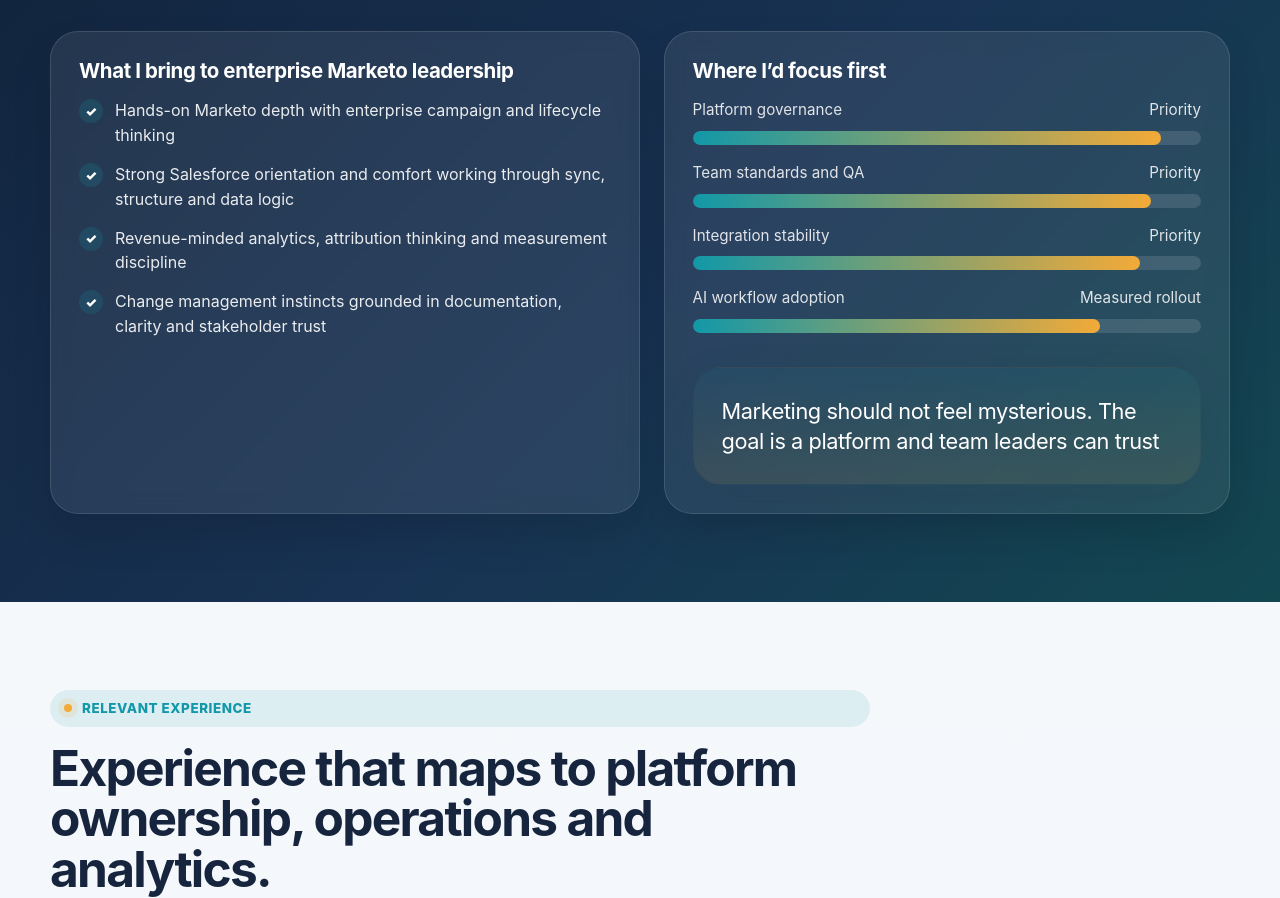
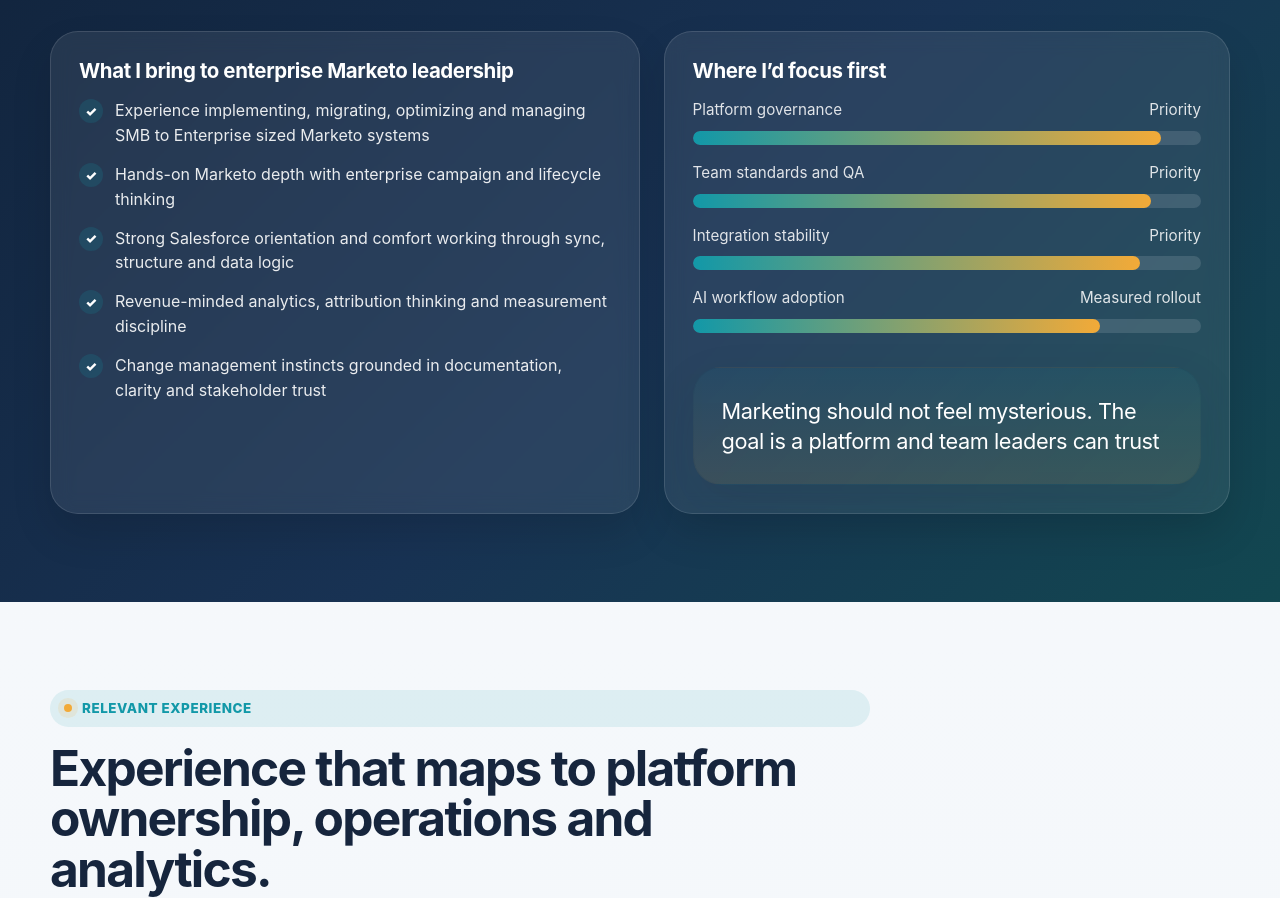
Before and after one commit to RobbBarrett/MarTech-Jobs, a plain HTML site: page index2.html in a window 1280 px wide. Shown: the part 2365-3263 px from the top of the page. Drawn offline with Linux system fonts and the light colour scheme.

Commit message:
Update index2.html

```diff
--- a/index2.html
+++ b/index2.html
@@ -932,6 +932,10 @@
         <div class="panel">
           <h3>What I bring to enterprise Marketo leadership</h3>
           <div class="list">
+           <div class="list-item">
+              <div class="tick">✓</div>
+              <div>Experience implementing, migrating, optimizing and managing SMB to Enterprise sized Marketo systems </div>
+            </div>
             <div class="list-item">
               <div class="tick">✓</div>
               <div>Hands-on Marketo depth with enterprise campaign and lifecycle thinking</div>
```
